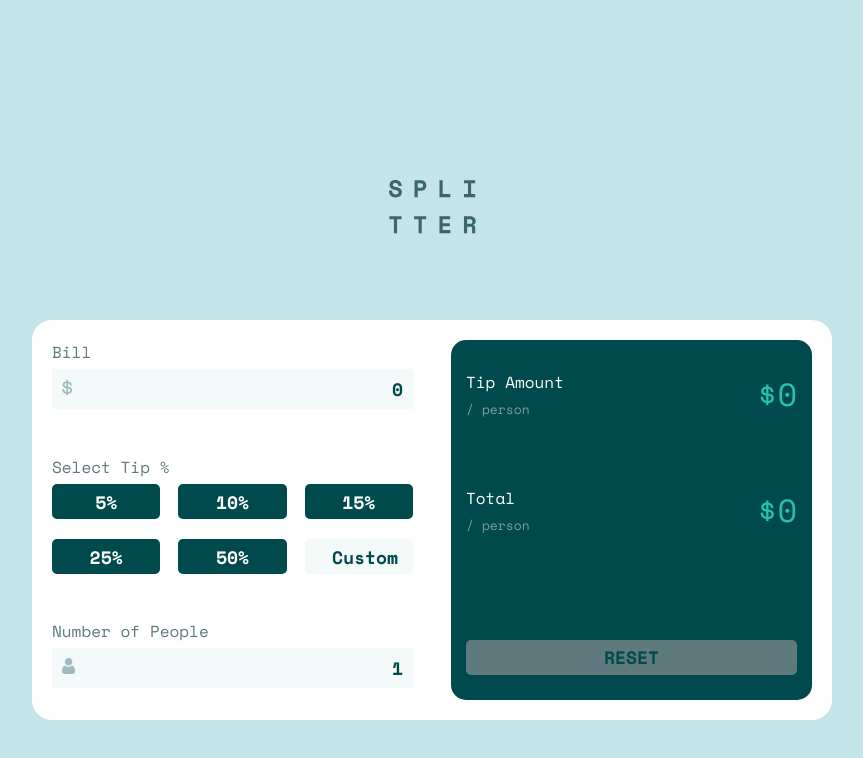
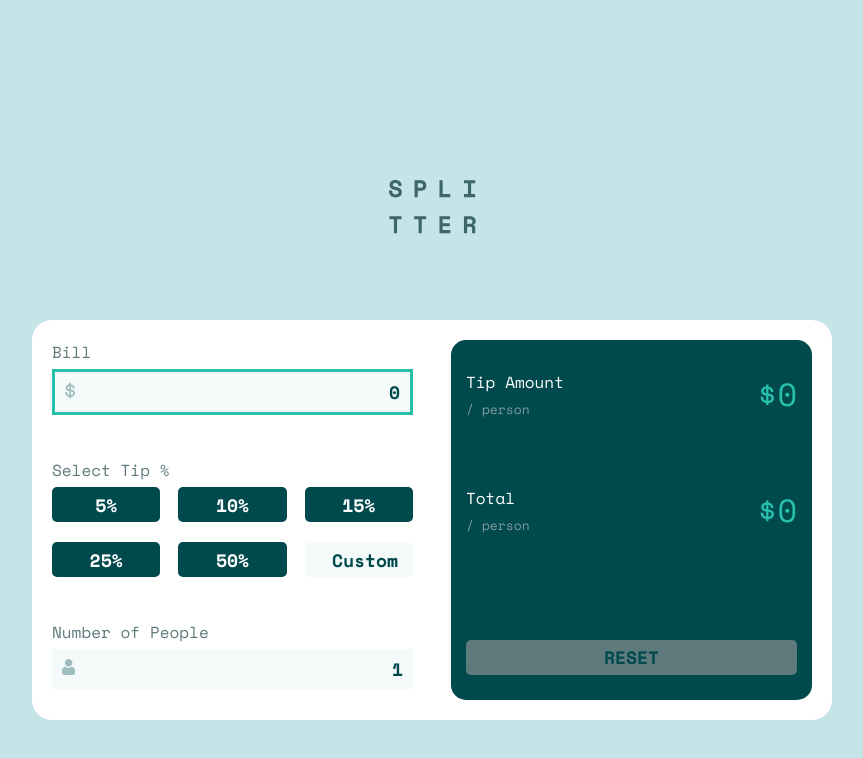
Before and after one commit to cjislegit/tip_calculator, a React (Create React App) app: page / in a window 1280 px wide. In both pictures the pointer is over the element 440 px from the left and 389 px from the top of the page. Shown: the top 758 px of the page, without its empty margins (208-1071 px from the left). Built offline with nearby package versions, Linux system fonts and the light colour scheme.

Commit message:
Added hover style to billcontainer

```diff
--- a/src/Bill.module.css
+++ b/src/Bill.module.css
@@ -21,6 +21,10 @@
   flex-direction: row;
   justify-content: space-between;
   color: var(--Very-dark-cyan);
+}
+
+.billContainer:hover {
+  border: var(--Strong-cyan) solid;
 }
 
 .billContainer input[type='text'] {
--- a/src/index.css
+++ b/src/index.css
@@ -16,6 +16,7 @@
   font-family: 'Space Mono', monospace;
   box-sizing: border-box;
   color: var(--Dark-grayish-cyan);
+  font-weight: 400;
 }
 
 body,
```
